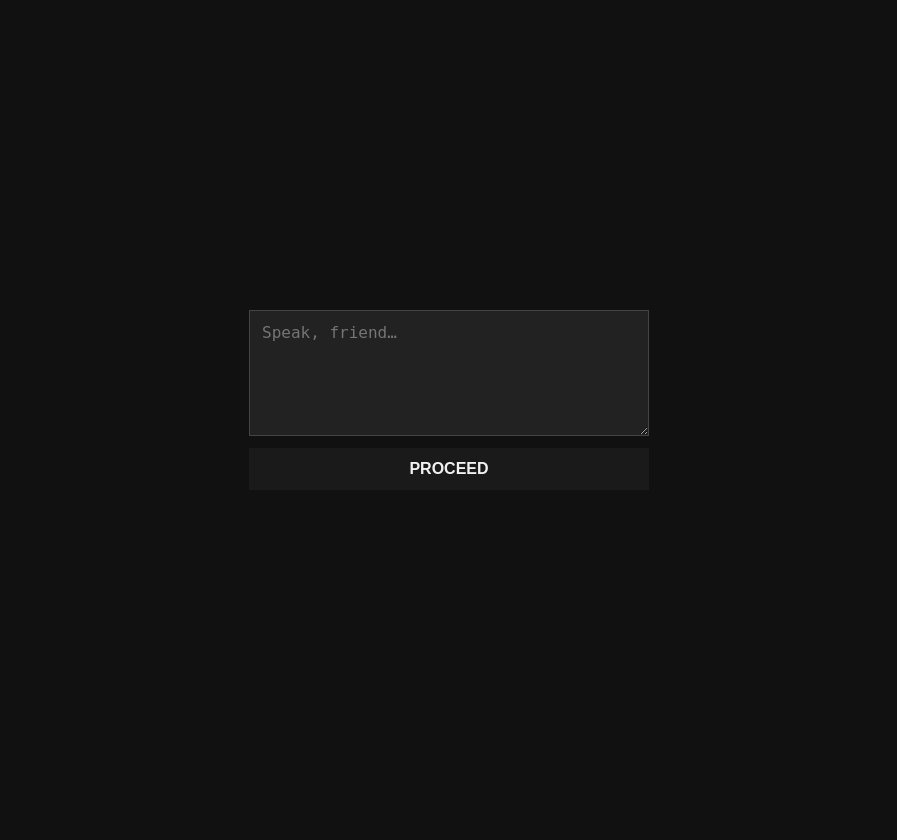
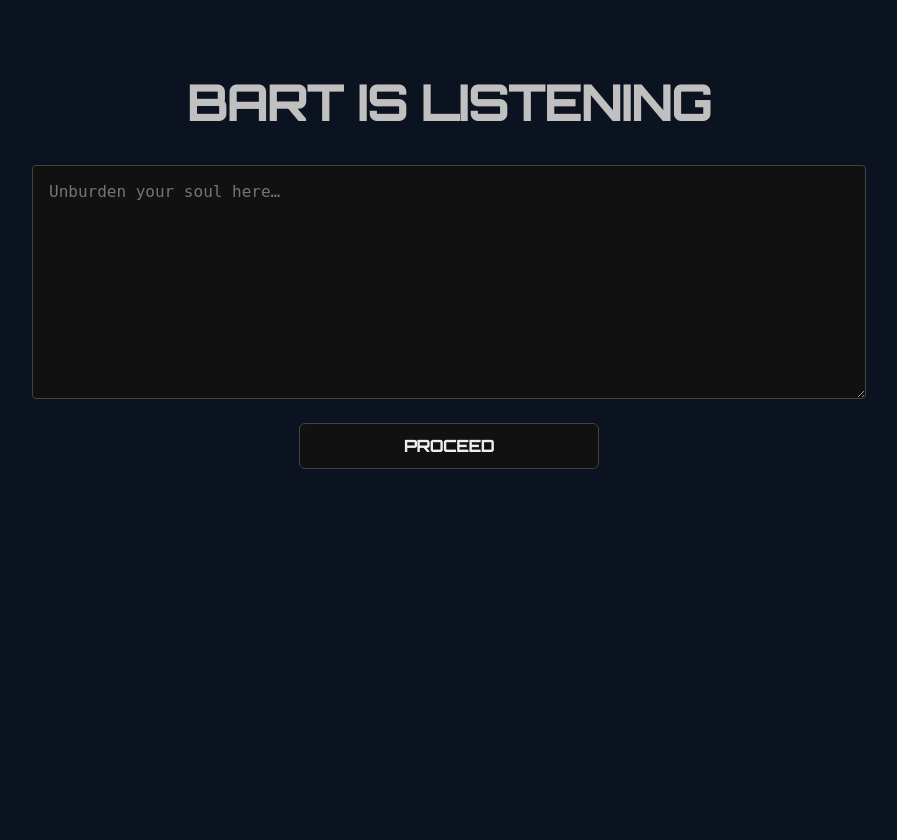
Before and after one commit to dasheroc/BARTGPT, a FastAPI app: page / in a window 1280 px wide. Shown: the whole page, without its empty margins (191-1088 px from the left). Before the commit the page ends 474 px from the top, so only its background shows below. Run offline with FastAPI, Linux system fonts and the light colour scheme.

Commit message:
Restore styled layout: dark blue, chrome silver, PROCEED button, Enter submit

```diff
--- a/templates/chat.html
+++ b/templates/chat.html
@@ -2,70 +2,89 @@
 <html lang="en">
 <head>
     <meta charset="UTF-8">
-  <title>BartAPI Chat</title>
+    <title>BART IS LISTENING</title>
+    <link rel="icon" type="image/x-icon" href="{{ url_for('static', filename='favicon.ico') }}">
+    <link href="https://fonts.googleapis.com/css2?family=Orbitron:wght@500&display=swap" rel="stylesheet">
     <style>
         body {
-      background-color: #111;
-      color: #eee;
-      font-family: 'Segoe UI', sans-serif;
+            background-color: #0b1320; /* pretentious dark blue */
+            color: #c0c0c0;            /* chrome silver */
+            font-family: 'Orbitron', sans-serif;
             display: flex;
-      justify-content: center;
+            flex-direction: column;
             align-items: center;
+            justify-content: flex-start;
+            padding-top: 5vh;
+            margin: 0;
             height: 100vh;
-      margin: 0;
+            overflow: hidden;
         }
-
+        h1 {
+            font-size: 3rem;
+            margin-bottom: 2rem;
+            text-transform: uppercase;
+        }
         form {
             display: flex;
             flex-direction: column;
-      width: 400px;
+            align-items: center;
+            width: 80%;
+            max-width: 800px;
         }
-
         textarea {
+            width: 100%;
+            height: 200px;
+            padding: 1rem;
+            font-size: 1rem;
+            background-color: #111;
+            color: #ccc;
+            border: 1px solid #444;
+            border-radius: 4px;
             resize: vertical;
-      min-height: 100px;
-      background-color: #222;
+            font-family: monospace;
+        }
+        button {
+            margin-top: 1.5rem;
+            padding: 0.75rem 2rem;
+            font-size: 1rem;
+            font-weight: bold;
+            background-color: #111;
             color: #eee;
             border: 1px solid #444;
-      padding: 12px;
-      font-size: 16px;
-      margin-bottom: 12px;
+            border-radius: 6px;
+            cursor: pointer;
+            transition: background-color 0.3s ease;
+            font-family: 'Orbitron', sans-serif;
+            text-transform: uppercase;
+            width: 60%;
+            max-width: 300px;
         }
-
-    button {
+        button:hover {
+            background-color: #222;
+        }
+        .response {
+            margin-top: 2rem;
+            padding: 1rem;
             background-color: #1a1a1a;
-      color: #f1f1f1;
-      border: none;
-      padding: 12px;
-      font-size: 16px;
-      font-weight: bold;
-      cursor: pointer;
-      transition: background-color 0.2s ease;
-    }
-
-    button:hover {
-      background-color: #333;
-    }
-
-    .response {
-      margin-top: 20px;
-      padding: 12px;
-      background-color: #222;
             border: 1px solid #444;
             color: #ccc;
+            width: 80%;
+            max-width: 800px;
+            border-radius: 4px;
         }
     </style>
 </head>
 <body>
+    <h1>BART IS LISTENING</h1>
 
     <form method="post">
-    <textarea name="user_input" placeholder="Speak, friend…" required></textarea>
+        <textarea name="user_input" placeholder="Unburden your soul here…" required></textarea>
         <button type="submit">PROCEED</button>
     </form>
 
     {% if user_input %}
     <div class="response">
-      <strong>You said:</strong> {{ user_input }}
+        <strong>Judge:</strong> You said: "{{ user_input }}"
     </div>
     {% endif %}
 
@@ -73,13 +92,12 @@
         const textarea = document.querySelector("textarea");
         const form = document.querySelector("form");
 
-    textarea.addEventListener("keydown", function (event) {
-      if (event.key === "Enter" && !event.shiftKey && textarea.value.trim()) {
-        event.preventDefault();
+        textarea.addEventListener("keydown", function (e) {
+            if (e.key === "Enter" && !e.shiftKey && textarea.value.trim()) {
+                e.preventDefault();
                 form.submit();
             }
         });
     </script>
-
 </body>
 </html>
```
Lines whose indentation alone changed are shown as unchanged.
